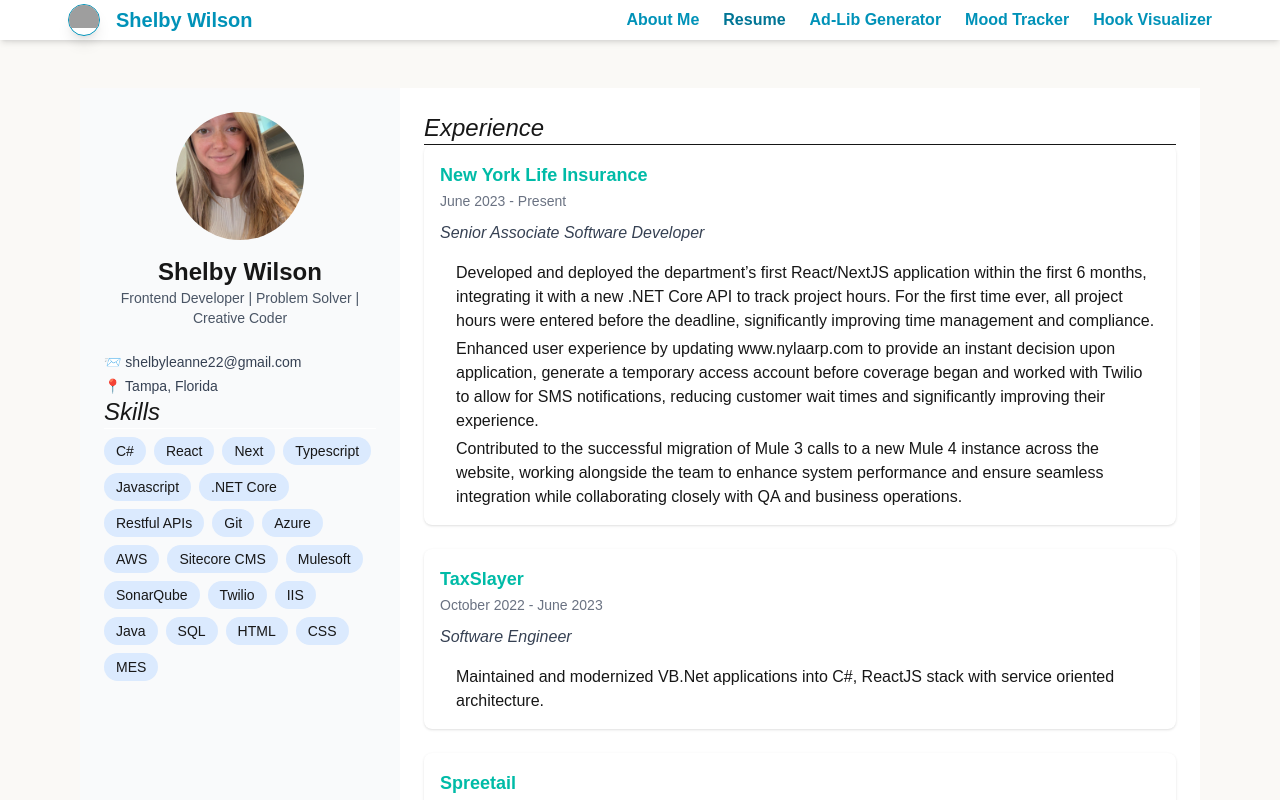
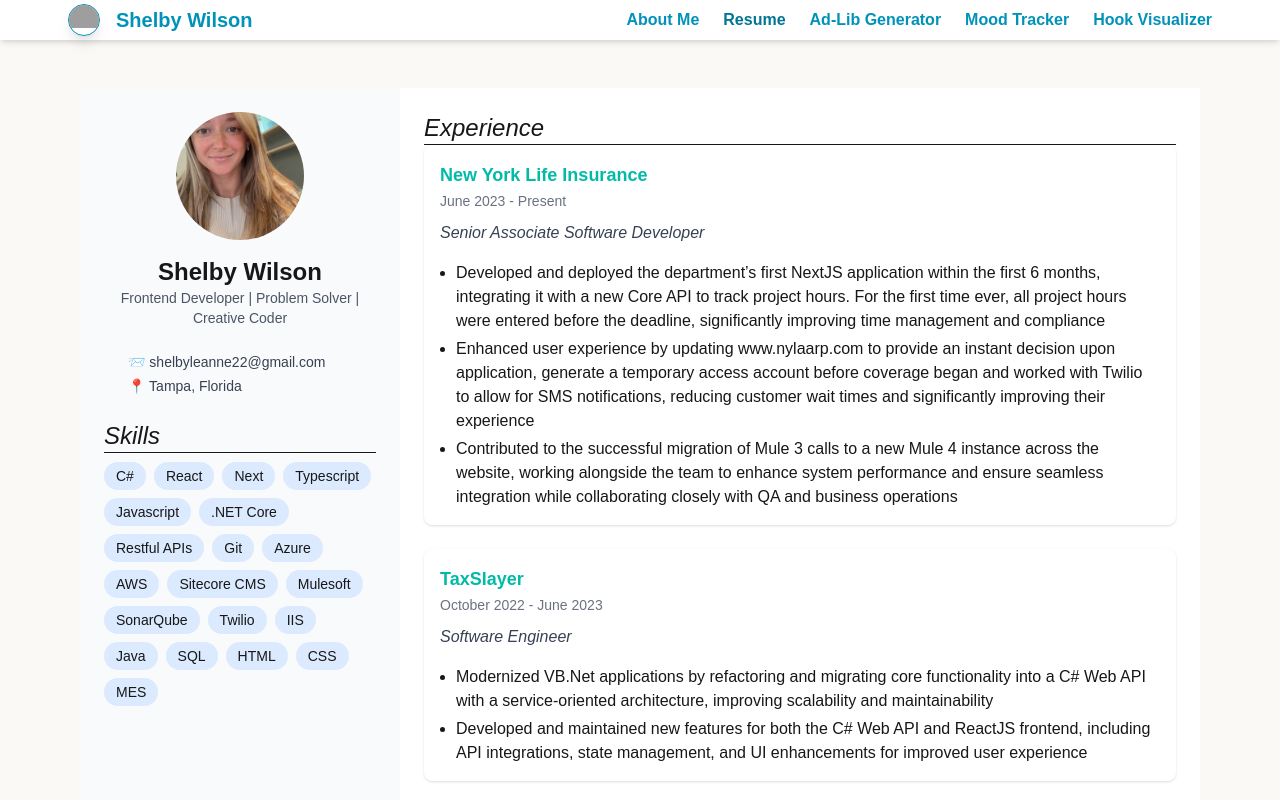
Before and after one commit to shelbyleanne22/shelby-wilson, a Next.js app in the folder shelby-wilson/: page /resume in a window 1280 px wide. Shown: the top 800 px of the page. Built offline with nearby package versions, Linux system fonts and the light colour scheme; grey boxes are pictures that could not be loaded.

Commit message:
style and resume updates

```diff
--- a/shelby-wilson/app/layout.tsx
+++ b/shelby-wilson/app/layout.tsx
@@ -21,8 +21,10 @@
       <body
         className={`${raleway.variable} antialiased`}
       >
-      <NavBar/>
+        <NavBar />
+        <main>
           {children}
+        </main>
         <footer className="row-start-3 flex gap-[16px] flex-wrap items-center justify-center">
           <a
             className="flex items-center gap-2 hover:underline hover:underline-offset-4"
--- a/shelby-wilson/app/page.tsx
+++ b/shelby-wilson/app/page.tsx
@@ -2,7 +2,7 @@
 
 export default function Home() {
   return (
-    <main className="max-w-6xl mx-auto px-4 py-12 bg-blue">
+    <div className="max-w-6xl mx-auto px-4 py-12 bg-blue">
       {/* Hero Section */}
       <section className="flex flex-col md:flex-row items-center gap-8 mb-16">
         <div className="flex-1">
@@ -11,13 +11,12 @@
             Developer, Adventurer and Lifelong Learner
           </p>
           <p className="text-xl italic space-y-1">
-            I’m a full-stack developer based in Tampa, Florida. I am
-            originally from Augusta, Georgia. I earned my Bachelor’s
-            degree in Computer Science and an Advanced Cyber Defender
-            Certification from Augusta University in 2019. I’m passionate
-            about problem-solving, and when I’m not coding, you’ll find
-            me enjoying the outdoors or playing sports. I’m always striving
-            to learn new technologies and improve my skills every day.
+            I’m a passionate full-stack developer based in sunny Tampa, Florida
+            (originally from Augusta, Georgia). I graduated from
+            Augusta University in 2019 with a degree in Computer
+            Science and an Advanced Cyber Defender Certification.
+            I love tackling tricky problems, learning new tech,
+            and spending my downtime outdoors or playing sports.
           </p>
         </div>
         <div className="flex-shrink-0">
@@ -51,6 +50,6 @@
           ))}
         </div>
       </section>
-    </main>
+    </div>
   );
 }
--- a/shelby-wilson/app/resume/page.tsx
+++ b/shelby-wilson/app/resume/page.tsx
@@ -7,14 +7,14 @@
     <div className="max-w-6xl mx-auto px-4 py-12">
       <div className="min-h-screen bg-white flex flex-col md:flex-row">
         <Sidebar />
-        <main className="flex-2 p-6">
+        <div className="flex-2 p-6">
           <h2 className="text-2xl italic">Experience</h2>
           <hr/>
           <Experience />
           <h2 className="text-2xl italic">Education</h2>
           <hr/>
           <Education />
-        </main>
+        </div>
       </div>
     </div>
   );
--- a/shelby-wilson/components/resume/Experience.tsx
+++ b/shelby-wilson/components/resume/Experience.tsx
@@ -15,7 +15,7 @@
                         {job.position}
                     </p>
                     <div className="flex flex-wrap gap-2 mt-2">
-                        <ul className="list-none pl-4 mt-2 space-y-1">
+                        <ul className="list-disc pl-4 mt-2 space-y-1">
                             {job.responsibilities.map((responsibility, idx) => (
                                 <li key={idx}>{responsibility}</li>
                             ))}
--- a/shelby-wilson/components/resume/Sidebar.tsx
+++ b/shelby-wilson/components/resume/Sidebar.tsx
@@ -15,13 +15,14 @@
             <p className="text-center text-sm text-gray-600">
                 {resumeData.title}
             </p>
-            <div className="mt-6 space-y-1 text-sm text-gray-700">
+            <div className="m-6 space-y-1 text-sm text-gray-700">
                 <p>📨 {resumeData.email}</p>
                 <p>📍 {resumeData.location}</p>
             </div>
 
             <h2 className="text-2xl italic">Skills</h2>
-            <hr className="border-white"/>
+            <hr />
+            <hr className="border-white" />
             <div className="flex flex-wrap gap-2 mt-2">
                 {resumeData.skills.map((skill, idx) => (
                     <span key={idx} className="bg-blue-100 px-3 py-1 rounded-full text-sm">
--- a/shelby-wilson/data/resumeData.tsx
+++ b/shelby-wilson/data/resumeData.tsx
@@ -34,9 +34,15 @@
             position: "Senior Associate Software Developer",
             startDate: "June 2023",
             endDate: "Present",
-            responsibilities: ["Developed and deployed the department’s first React/NextJS application within the first 6 months, integrating it with a new .NET Core API to track project hours. For the first time ever, all project hours were entered before the deadline, significantly improving time management and compliance.",
-                "Enhanced user experience by updating www.nylaarp.com to provide an instant decision upon application, generate a temporary access account before coverage began and worked with Twilio to allow for SMS notifications, reducing customer wait times and significantly improving their experience.",
-                "Contributed to the successful migration of Mule 3 calls to a new Mule 4 instance across the website, working alongside the team to enhance system performance and ensure seamless integration while collaborating closely with QA and business operations."
+            responsibilities: ["Developed and deployed the department’s first NextJS application within the first 6 months, " +
+                "integrating it with a new Core API to track project hours. For the first time ever, all project hours were " +
+                "entered before the deadline, significantly improving time management and compliance",
+            "Enhanced user experience by updating www.nylaarp.com to provide an instant decision upon application, " +
+            "generate a temporary access account before coverage began and worked with Twilio to allow for SMS notifications, " +
+            "reducing customer wait times and significantly improving their experience",
+            "Contributed to the successful migration of Mule 3 calls to a new Mule 4 instance across the website, working " +
+            "alongside the team to enhance system performance and ensure seamless integration while collaborating closely " +
+            "with QA and business operations"
             ],
             Icon: Sun
         },
@@ -45,7 +51,10 @@
             position: "Software Engineer",
             startDate: "October 2022",
             endDate: "June 2023",
-            responsibilities: ["Maintained and modernized VB.Net applications into C#, ReactJS stack with service oriented architecture."],
+            responsibilities: ["Modernized VB.Net applications by refactoring and migrating core functionality " +
+                "into a C# Web API with a service-oriented architecture, improving scalability and maintainability",
+            "Developed and maintained new features for both the C# Web API and ReactJS frontend, " +
+            "including API integrations, state management, and UI enhancements for improved user experience"],
             Icon: Sun
         },
         {
@@ -53,9 +62,13 @@
             position: "Software Engineer II",
             startDate: "January 2022",
             endDate: "October 2022",
-            responsibilities: ["Mentored and managed the team’s software engineering summer intern and guided her through developing and deploying a new dashboard application that provided valuable insight into customer communications.",
-                "Presented accomplishments to Software & Technology Department on implementing proper health checks within applications along with Kubernetes’ probes to reduce the number of critical incidents.",
-                "Wrote modular, testable, secure code in C#, .NET Core, Restful API, ReactJS stack with a SQL database used at an enterprise level to facilitate customer support including refunds, returns, shipping logistics, etc."
+            responsibilities: ["Mentored and managed the team’s software engineering summer intern and " +
+                "guided her through developing and deploying a new dashboard application that provided " +
+                "valuable insight into customer communications",
+            "Presented accomplishments to Software & Technology Department on implementing proper " +
+            "health checks within applications along with Kubernetes’ probes to reduce the number of critical incidents",
+            "Wrote modular, testable, secure code in C#, .NET Core, Restful API, ReactJS stack with a SQL database " +
+            "used at an enterprise level to facilitate customer support including refunds, returns, shipping logistics, etc."
             ],
             Icon: Sun
         },
@@ -64,7 +77,9 @@
             position: "Full Stack Software Developer Consultant",
             startDate: "October 2021",
             endDate: "December 2021",
-            responsibilities: ["Embedded Lending Application - Used test driven development and agile methodologies, developed credit report microservice C# back end for embedded lending application that retrieves hard and soft TransUnion credit report, emits cloud events for Apache Kafka and stores data in MongoDB."],
+            responsibilities: ["Embedded Lending Application - Used test driven development and agile methodologies, " +
+                "developed credit report microservice C# back end for embedded lending application that retrieves hard " +
+                "and soft TransUnion credit report, emits cloud events for Apache Kafka and stores data in MongoDB"],
             Icon: Sun
         },
         {
@@ -72,23 +87,30 @@
             position: "Full Stack Software Associate Engineer & Full Stack Intern",
             startDate: "January 2017",
             endDate: "October 2021",
-            responsibilities: ["Collaborated with developers through architecting Filemaker applications to a C#, .NET Core, Restful API, ReactJS stack with a SQL database to handle resource requests, instrument calibrations, maintenance work packages and other business functions to improve data accuracy, work productivity and user experience.",
-                "Performed maintenance and feature updates to Tritium manufacturing’s classified Manufacturing Execution Software (MES), a vendor product with custom Java back end.",
-                "Initial member of the Software Development Standards Team whose mission was to coach modern agile development processes throughout organization.",
-                "Received SPOT awards (bonuses given for noteworthy projects) and employee of the month for researching and planning the conversion of a classified application from legacy Java code into the latest Java version using Spring framework and establishing new standards of work for conversion of Filemaker applications to modern tech stack."
+            responsibilities: ["Collaborated with developers through architecting Filemaker applications to a C#, " +
+                ".NET Core, Restful API, ReactJS stack with a SQL database to handle resource requests, instrument " +
+                "calibrations, maintenance work packages and other business functions to improve data accuracy, " +
+                "work productivity and user experience",
+            "Performed maintenance and feature updates to Tritium manufacturing’s classified Manufacturing " +
+            "Execution Software (MES), a vendor product with custom Java back end",
+            "Initial member of the Software Development Standards Team whose mission was to coach modern agile " +
+            "development processes throughout organization",
+            "Received SPOT awards (bonuses given for noteworthy projects) and employee of the month for researching " +
+            "and planning the conversion of a classified application from legacy Java code into the latest Java version " +
+            "using Spring framework and establishing new standards of work for conversion of Filemaker applications to modern tech stack"
             ],
             Icon: Sun
         },
     ],
     education: [
-         {
+        {
             company: "Augusta University",
             position: "B.S. in Computer Science with Advanced Cyber Defender Certification",
             startDate: "2016",
             endDate: "2019",
             responsibilities: ["Captain of the ACM Web Development Team",
                 "Best Network Security Team at the Leidos Hackathon"
-              ],
+            ],
             Icon: School
         },
     ]
```
Lines whose indentation alone changed are shown as unchanged.
